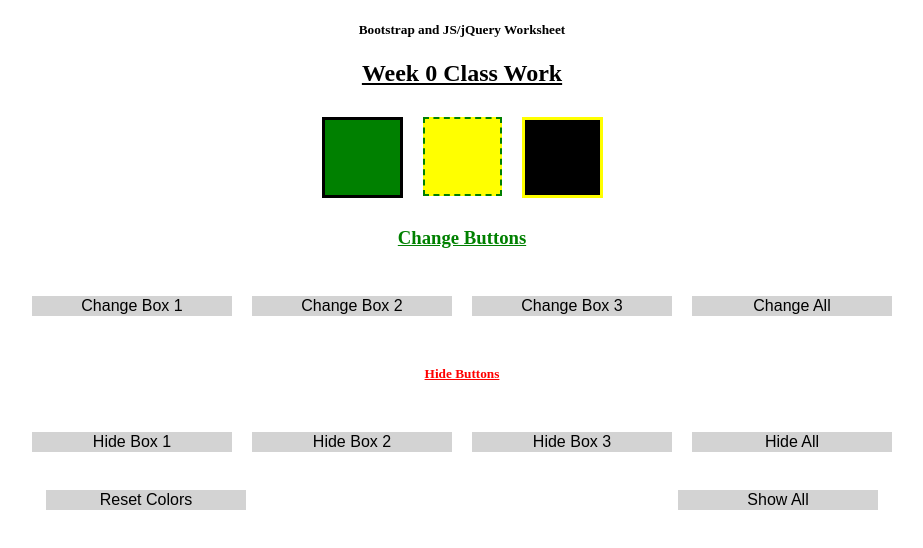
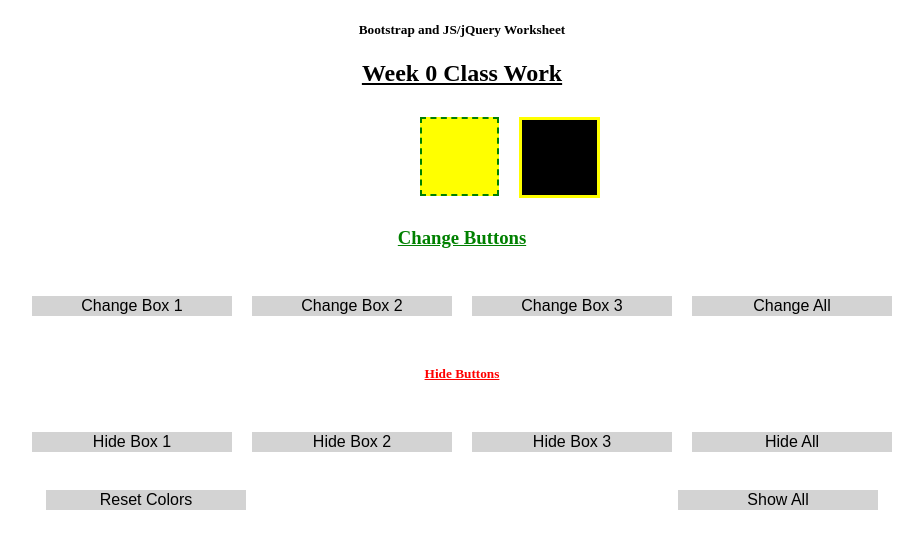
Before and after one commit to KingAzariah/TechBridge-Coding-Challenge, a plain HTML site: page index.html in a window 1280 px wide. Both pictures are taken after a click on the button "Change Box 1". Shown: the whole page, without its empty margins (178-1101 px from the left). Drawn offline with Linux system fonts and the light colour scheme.

Commit message:
Javascript

```diff
--- a/index.html
+++ b/index.html
@@ -7,7 +7,12 @@
     <title>Bootstrap and JS/jQuery Worksheet</title>
   </head>
   <body>
-
+  <script>
+    function changeBox1() {
+      var element = document.getElementById("box1");
+      element.classList.remove("green-box");
+    }
+  </script>
     <h5>Bootstrap and JS/jQuery Worksheet</h5>
 
     <h2>Week 0 Class Work</h2>
@@ -21,7 +26,7 @@
     <h3>Change Buttons</h3>
     <br>
     <div class="button-group">
-      <button id="button1">Change Box 1</button>
+      <button id="button1" onclick="changeBox1()">Change Box 1</button>
       <button id="button2">Change Box 2</button>
       <button id="button3">Change Box 3</button>
       <button id="changeall">Change All</button>
```
